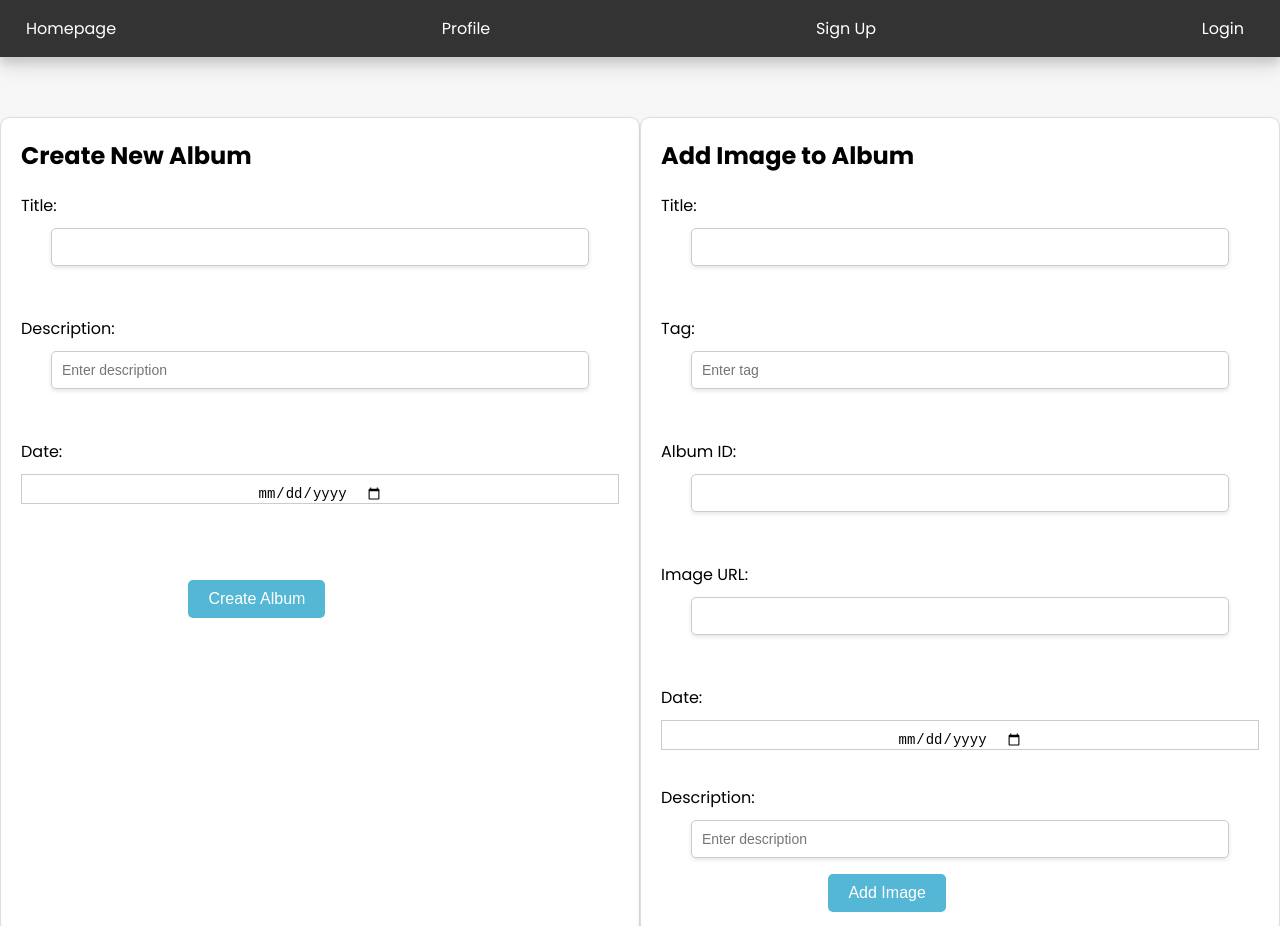
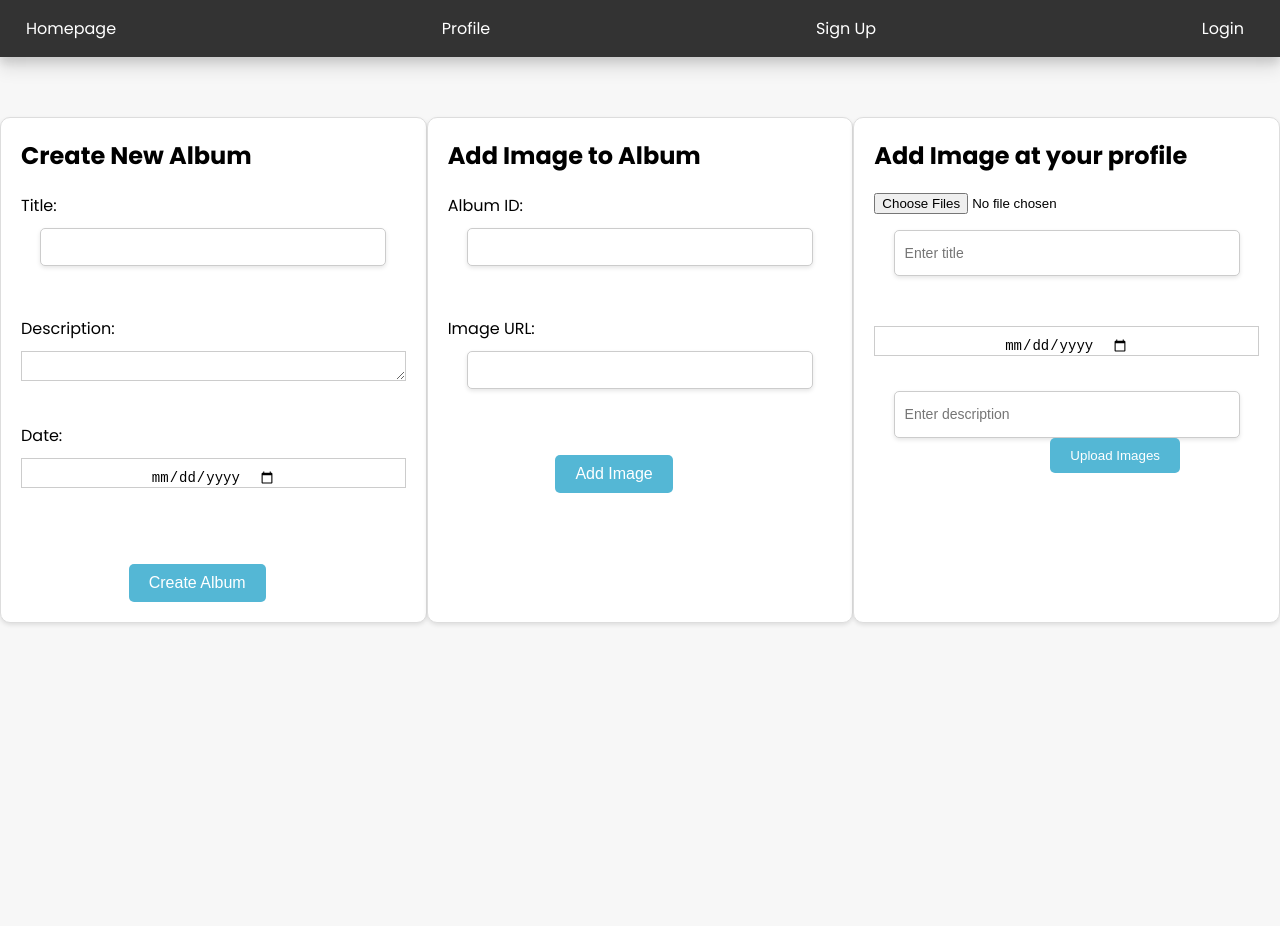
Before and after one commit to ChristianSuriano/GALLERYplus, a plain HTML site: page pages/profile.html in a window 1280 px wide. Shown: the top 926 px of the page. Drawn offline with Linux system fonts and the light colour scheme.

Commit message:
Update profile.html

```diff
--- a/pages/profile.html
+++ b/pages/profile.html
@@ -27,88 +27,56 @@
       <div class="container-a">
         <h2>Create New Album</h2>
         <form id="albumForm">
-          <label for="albumTitle">Title:</label>
-          <input type="text" id="albumTitle" name="title" /><br /><br />
+          <label for="title">Title:</label>
+          <input type="text" id="title" name="title" required /><br /><br />
 
-          <label for="albumDescription">Description:</label>
-          <input
-            type="text"
-            id="albumDescription"
-            placeholder="Enter description" />
-          <br /><br />
+          <label for="description">Description:</label><br />
+          <textarea
+            id="description"
+            name="description"
+            rows="4"
+            cols="50"></textarea
+          ><br /><br />
 
-          <label for="albumDate">Date:</label>
-          <input type="date" id="albumDate" name="date" /><br /><br />
+          <label for="date">Date:</label>
+          <input type="date" id="date" name="date" /><br /><br />
 
           <button type="submit" class="upload-button">Create Album</button>
         </form>
       </div>
 
+
+
+
       <div class="container-a">
         <h2>Add Image to Album</h2>
         <form id="imageForm">
-          <label for="imageTitle">Title:</label>
-          <input type="text" id="imageTitle" name="title" /><br /><br />
+          <label for="albumId">Album ID:</label>
+          <input type="text" id="albumId" name="albumId" required /><br /><br />
 
-          <label for="imageTag">Tag:</label>
-          <input type="text" id="imageTag" placeholder="Enter tag" />
-          <br /><br />
-          <label for="albumId">Album ID:</label>
-          <input type="text" id="albumId" name="albumId" /><br /><br />
-
-          <label for="imageUrl">Image URL:</label>
-          <input type="text" id="imageUrl" name="image" /><br /><br />
-
-          <label for="imageDate">Date:</label>
-          <input type="date" id="imageDate" placeholder="Select date" /><br />
-
-          <label for="imageDescription">Description:</label>
-          <input
-            type="text"
-            id="imageDescription"
-            placeholder="Enter description" />
+          <label for="image">Image URL:</label>
+          <input type="text" id="image" name="image" required /><br /><br />
 
           <button type="submit" class="upload-button">Add Image</button>
         </form>
       </div>
 
-      <!--
-      <div class="container-a">
-        <h2>Photo</h2>
-        <p>Carica foto singolarmente</p>
-        <form id="photo-form">
-          <label for="photoTitle">Title:</label>
-          <input type="text" id="photoTitle" name="title" /><br /><br />
-          <input type="file" id="photoImageInput" multiple />
 
-          <label for="photoImageUrl">Image URL:</label>
-          <input type="text" id="photoImageUrl" name="image" /><br /><br />
-
-          <label for="photoTag">Tag:</label>
-          <input type="text" id="photoTag" placeholder="Enter tag" />
-          <br /><br />
-          <label for="photoDate">Date:</label>
-          <input type="date" id="photoDate" placeholder="Select date" /><br />
-
-          <label for="photoDescription">Description:</label>
-          <input
-            type="text"
-            id="photoDescription"
-            placeholder="Enter description"
-          />
-
-          <button id="uploadButton" class="upload-button" type="button">
-            Upload Images
-          </button>
-        </form>
-        -->
+          <div class="container-a">
+            <h2>Add Image at your profile</h2>
+            <input type="file" id="imageInput" multiple>
+            <input type="text" id="tagInput" placeholder="Enter title"> <br><br>
+            <input type="date" id="dateInput" placeholder="Select date"><br>
+            <input type="text" id="descriptionInput" placeholder="Enter description">
+            <button id="uploadButton">Upload Images</button>
+         </div>
     </div>
 
-    <div class="carousel-container">
-      <div class="item">
-        <div id="albumsList">
-          <!-- Display albums-->
-        </div>
+    <div id="albumContainer"></div>
+
+    <div class="item">
+      <div id="albumsList">
+
       </div>
     </div>
 
@@ -119,7 +87,7 @@
     <script src="../models/ModelPhoto.js"></script>
     <script src="../controllers/ControllerAlbums.js"></script>
     <script src="../controllers/ControllerPhotos.js"></script>
-    <script src="../photo.js"></script>
+    <script src="../InsertFoto.js"></script>
     <script src="../album.js"></script>
   </body>
 </html>
```
